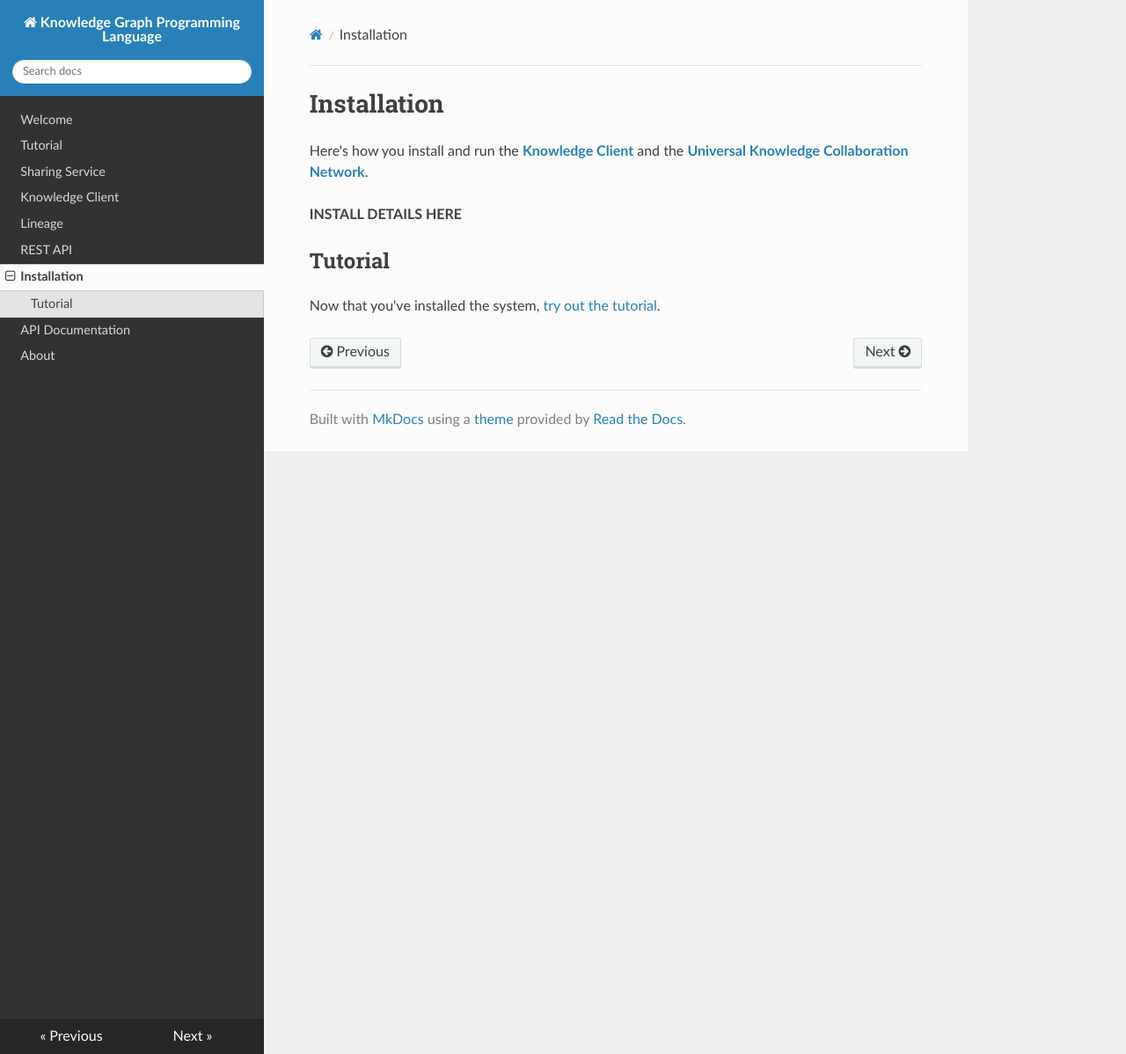
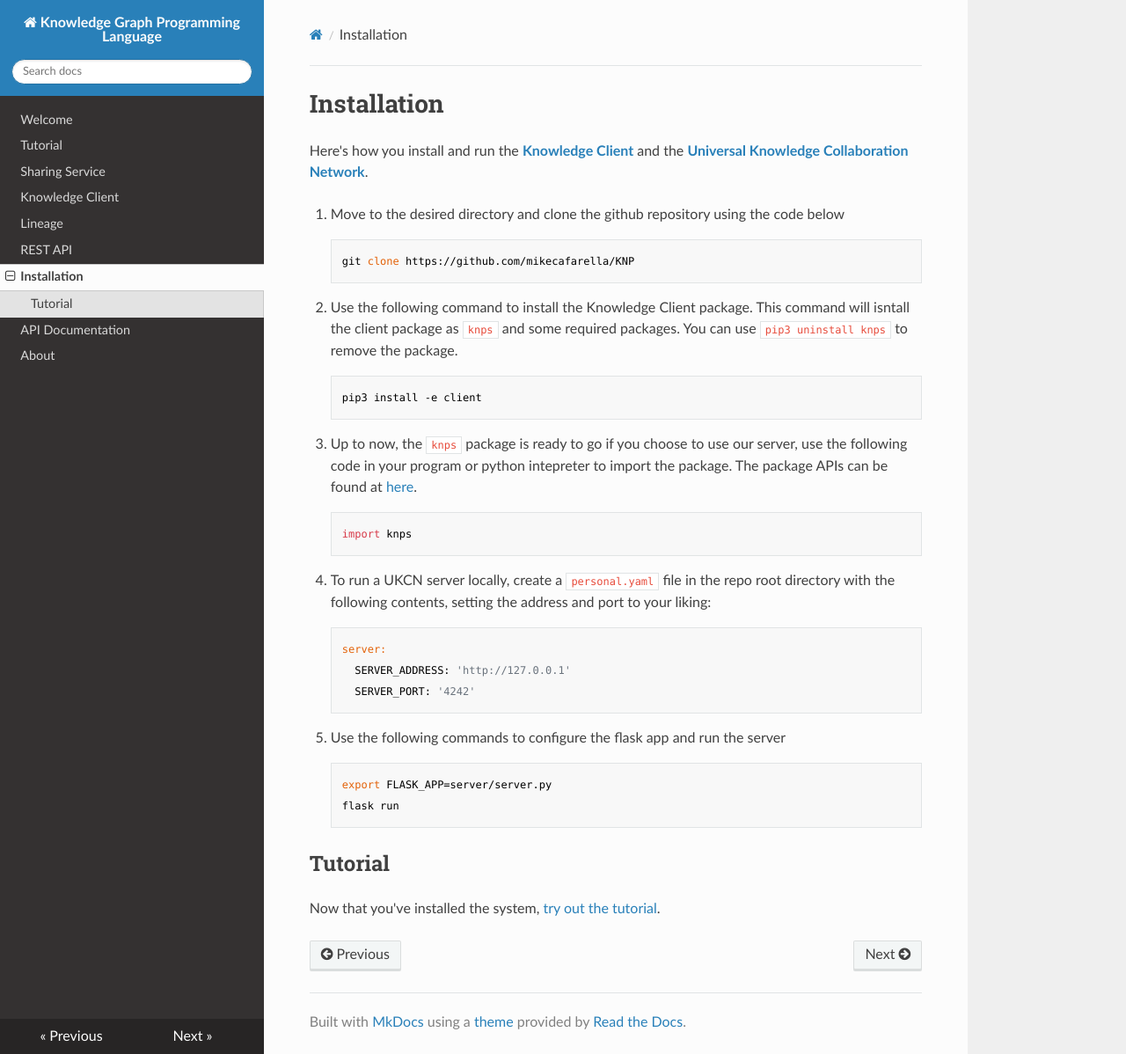
Before and after one commit to mikecafarella/KNP, an MkDocs documentation site: the page built from docs/install.md, in a window 1280 px wide and 1198 px high. Shown: the whole window at 88% size. Built offline with MkDocs 1.6.1, drawn with Linux system fonts in a browser that asks for light colours; nearby versions of some CDN libraries.

Commit message:
finish installation detail doc

```diff
--- a/docs/install.md
+++ b/docs/install.md
@@ -2,8 +2,29 @@
 
 Here's how you install and run the [__Knowledge Client__](knowledgeclient.md) and the [__Universal Knowledge Collaboration Network__](sharingservice.md).
 
-__INSTALL DETAILS HERE__
+1. Move to the desired directory and clone the github repository using the code below
 
+        git clone https://github.com/mikecafarella/KNP
+
+2. Use the following command to install the Knowledge Client package. This command will isntall the client package as `knps` and some required packages. You can use `pip3 uninstall knps` to remove the package.
+
+        pip3 install -e client
+
+3. Up to now, the `knps` package is ready to go if you choose to use our server, use the following code in your program or python intepreter to import the package. The package APIs can be found at [here](api.md).
+
+        import knps
+
+
+4. To run a UKCN server locally, create a `personal.yaml` file in the repo root directory with the following contents, setting the address and port to your liking:
+
+        server:
+          SERVER_ADDRESS: 'http://127.0.0.1'
+          SERVER_PORT: '4242'
+
+5. Use the following commands to configure the flask app and run the server
+
+        export FLASK_APP=server/server.py
+        flask run
 
 ## Tutorial
 
```
